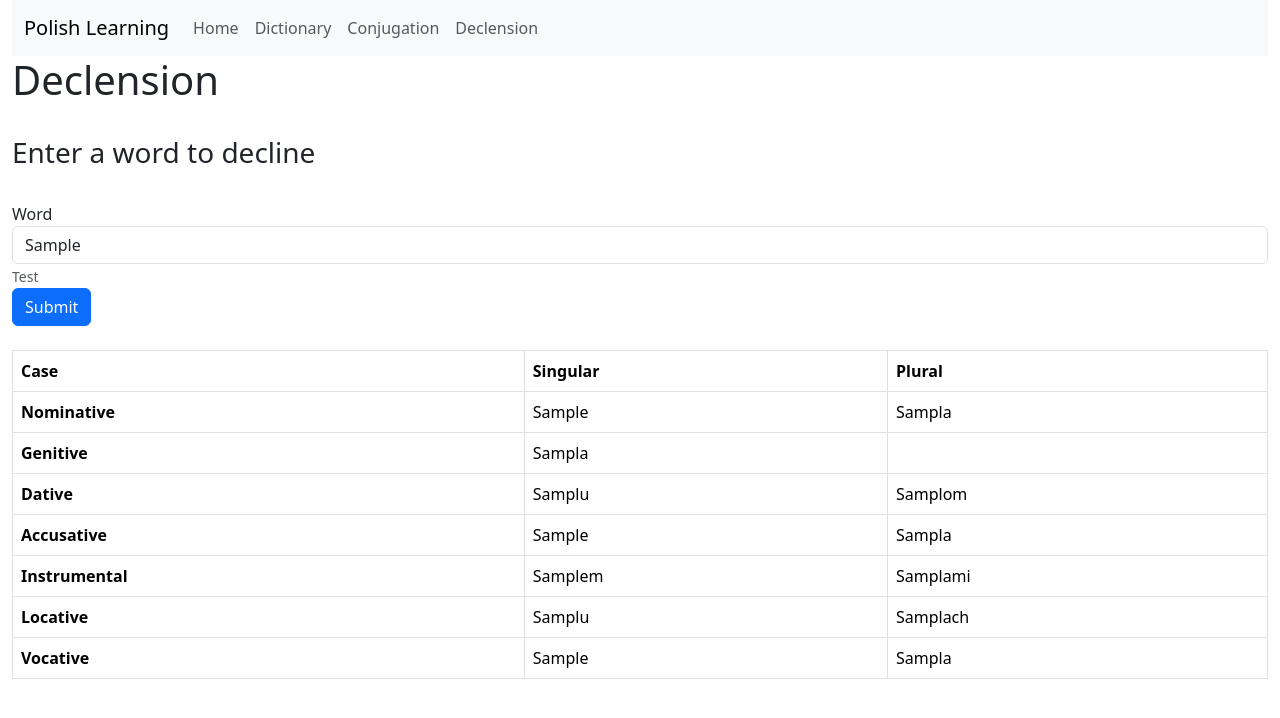
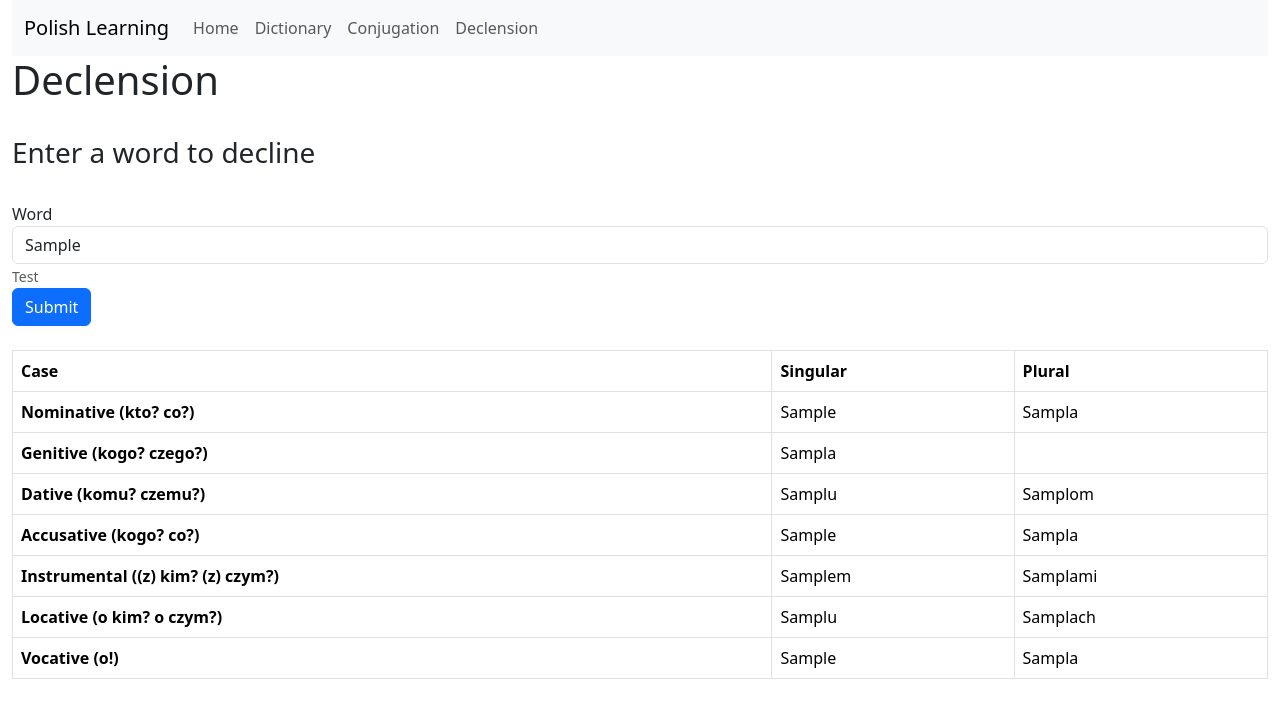
Before and after one commit to kenichisutan/polish-learning, a React (Create React App) app: page /declension in a window 1280 px wide. Both pictures are taken after typing "Sample" into the empty fields and a click on the button "Submit". Shown: the top 718 px of the page. Built offline with nearby package versions, Linux system fonts and the light colour scheme.

Commit message:
Added preposition examples

```diff
--- a/src/components/DeclensionTable.js
+++ b/src/components/DeclensionTable.js
@@ -11,37 +11,51 @@ const DeclensionTable = ({ declension }) => {
                 </thead>
                 <tbody>
                     <tr>
-                        <th scope="col">Nominative</th>
+                        <th scope="col">Nominative
+                            (kto? co?)
+                        </th>
                         <td>{declension.singular.nominative}</td>
                         <td>{declension.plural.nominative}</td>
                     </tr>
                     <tr>
-                        <th scope="col">Genitive</th>
+                        <th scope="col">Genitive
+                            (kogo? czego?)
+                        </th>
                         <td>{declension.singular.genitive}</td>
                         <td>{declension.plural.genitive}</td>
                     </tr>
                     <tr>
-                        <th scope="col">Dative</th>
+                        <th scope="col">Dative
+                            (komu? czemu?)
+                        </th>
                         <td>{declension.singular.dative}</td>
                         <td>{declension.plural.dative}</td>
                     </tr>
                     <tr>
-                        <th scope="col">Accusative</th>
+                        <th scope="col">Accusative
+                            (kogo? co?)
+                        </th>
                         <td>{declension.singular.accusative}</td>
                         <td>{declension.plural.accusative}</td>
                     </tr>
                     <tr>
-                        <th scope="col">Instrumental</th>
+                        <th scope="col">Instrumental
+                            ((z) kim? (z) czym?)
+                        </th>
                         <td>{declension.singular.instrumental}</td>
                         <td>{declension.plural.instrumental}</td>
                     </tr>
                     <tr>
-                        <th scope="col">Locative</th>
+                        <th scope="col">Locative
+                            (o kim? o czym?)
+                        </th>
                         <td>{declension.singular.locative}</td>
                         <td>{declension.plural.locative}</td>
                     </tr>
                     <tr>
-                        <th scope="col">Vocative</th>
+                        <th scope="col">Vocative
+                            (o!)
+                        </th>
                         <td>{declension.singular.vocative}</td>
                         <td>{declension.plural.vocative}</td>
                     </tr>
```
